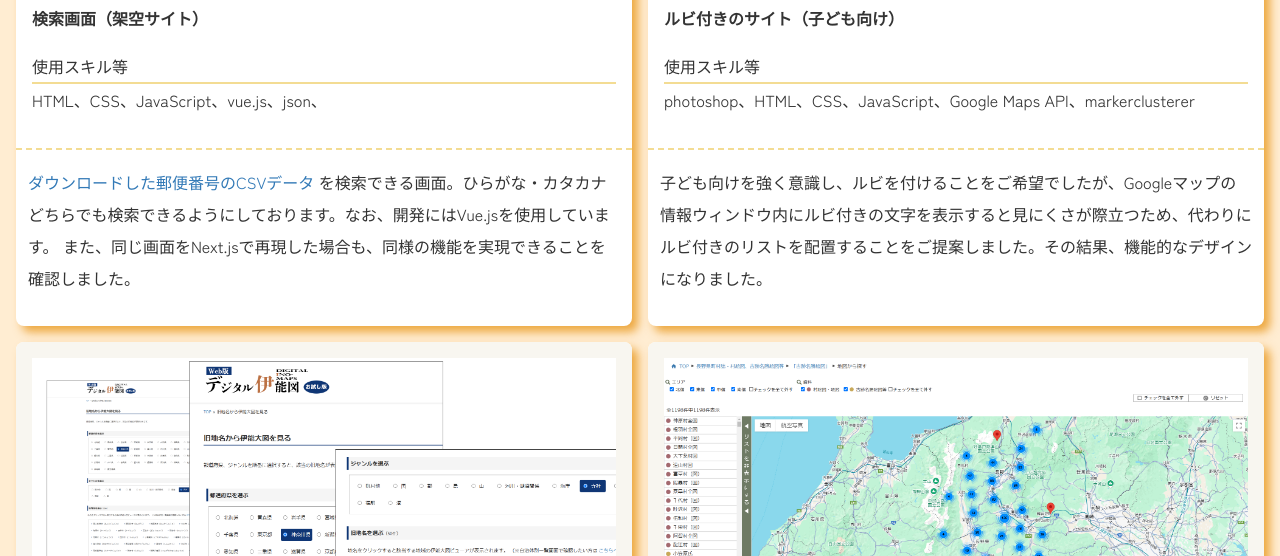
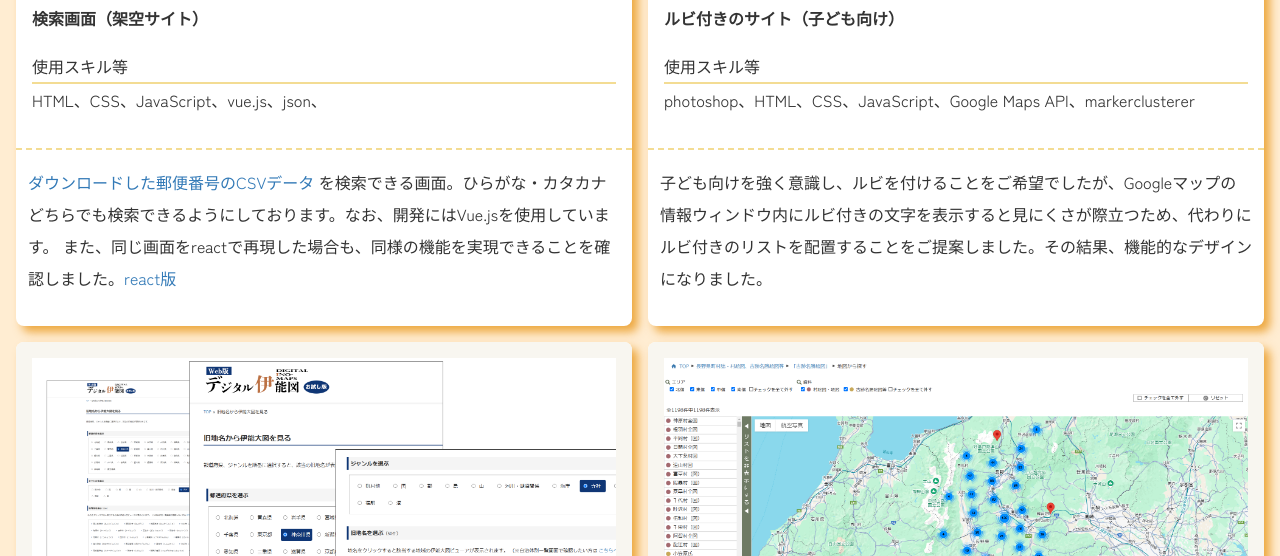
Before and after one commit to saru-no-okiba/portfolio_01, a plain HTML site: page index.html in a window 1280 px wide. Shown: the part 544-1100 px from the top of the page. Drawn offline with Linux system fonts and the light colour scheme; a script that the page names is missing.

Commit message:
Add files via upload

```diff
--- a/index.html
+++ b/index.html
@@ -27,7 +27,7 @@
       <dd class="note">
         <a href="https://www.post.japanpost.jp/zipcode/download.html" target="_blank">ダウンロードした郵便番号のCSVデータ</a>
         を検索できる画面。ひらがな・カタカナどちらでも検索できるようにしております。なお、開発にはVue.jsを使用しています。
-        また、同じ画面をNext.jsで再現した場合も、同様の機能を実現できることを確認しました。
+        また、同じ画面をreactで再現した場合も、同様の機能を実現できることを確認しました。<a href="https://saru-no-okiba.github.io/postal-code-react/" target="_blank">react版</a>
       </dd>
     </div>
     <div class="item">
```
